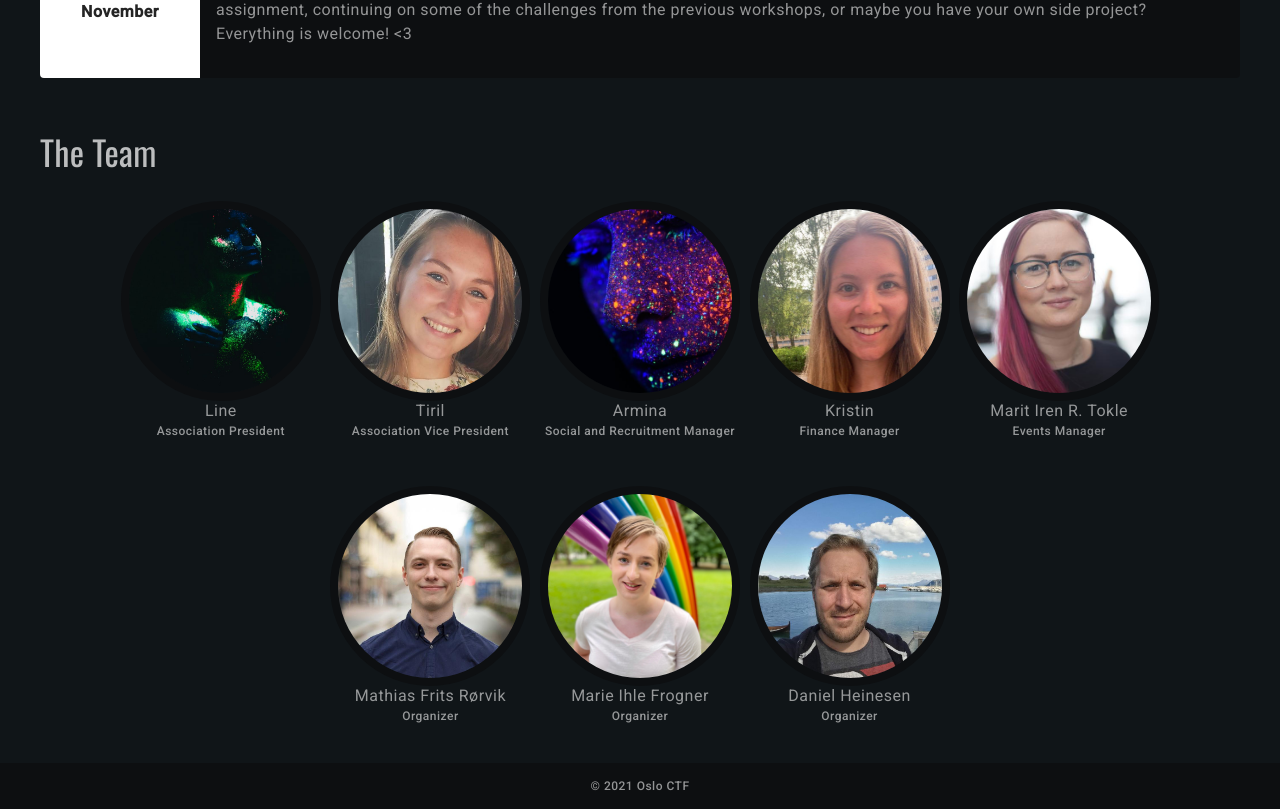
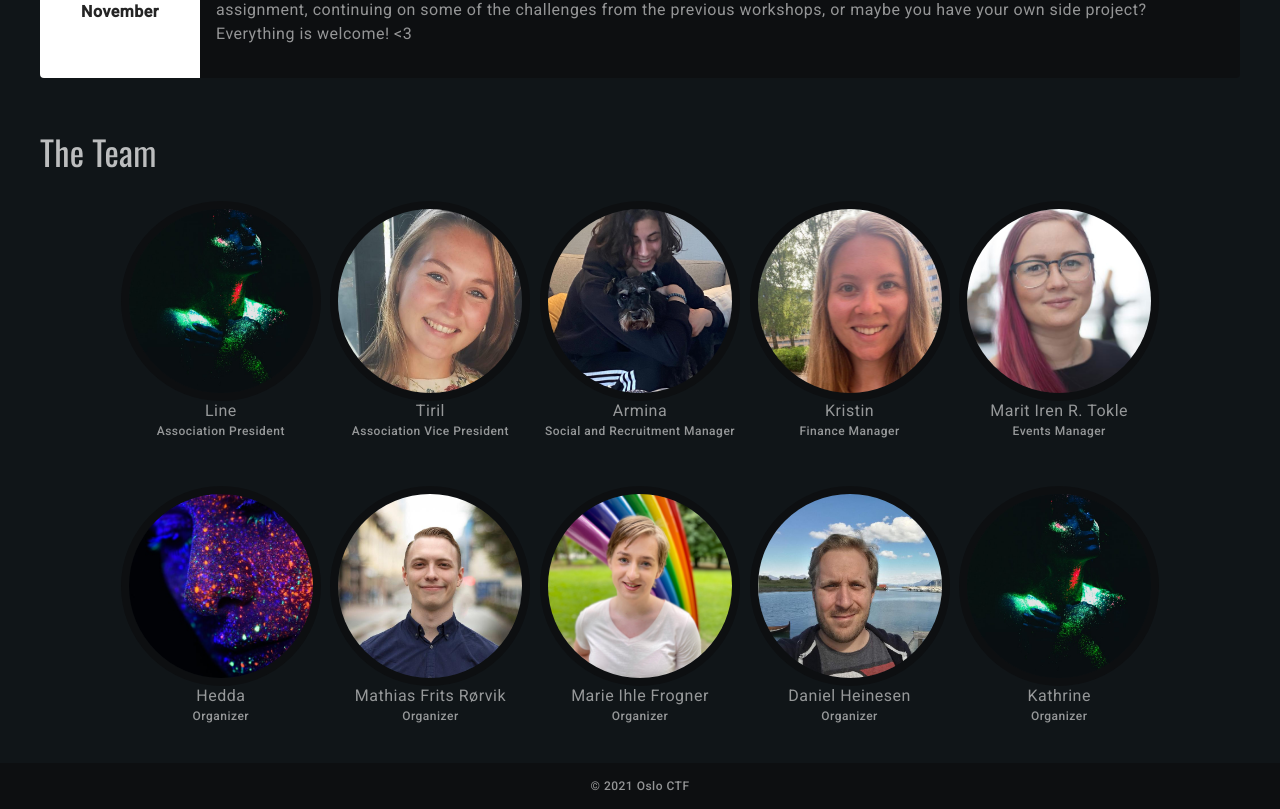
Before and after one commit to Oslo-CTF/osloctf.github.io, a Vue app: page / in a window 1280 px wide. Shown: the part 2013-2822 px from the top of the page. Built offline with nearby package versions, Linux system fonts and the light colour scheme.

Commit message:
Update team members

```diff
--- a/src/components/Team.vue
+++ b/src/components/Team.vue
@@ -43,7 +43,7 @@ export default {
           id: 2,
           name: 'Armina',
           title: 'Social and Recruitment Manager',
-					profilePicture: `${publicPath}team/default2.jpg`,
+					profilePicture: `${publicPath}team/armina.jpg`,
         },
         {
           id: 3,
@@ -59,21 +59,33 @@ export default {
         },
         {
           id: 5,
+          name: 'Hedda',
+          title: 'Organizer',
+					profilePicture: `${publicPath}team/default2.jpg`,
+        },
+        {
+          id: 6,
           name: 'Mathias Frits Rørvik',
           title: 'Organizer',
           profilePicture: `${publicPath}team/Rorvik.jpg`,
         },
         {
-          id: 6,
+          id: 7,
           name: 'Marie Ihle Frogner',
           title: 'Organizer',
           profilePicture: `${publicPath}team/Frogner.jpg`,
         },
         {
-          id: 7,
+          id: 8,
           name: 'Daniel Heinesen',
           title: 'Organizer',
           profilePicture: `${publicPath}team/Heinesen.jpg`,
+        },
+        {
+          id: 9,
+          name: 'Kathrine',
+          title: 'Organizer',
+					profilePicture: `${publicPath}team/default1.jpg`,
         },
       ],
     }
```
Also changed, not shown: public/team/armina.jpg (added).
